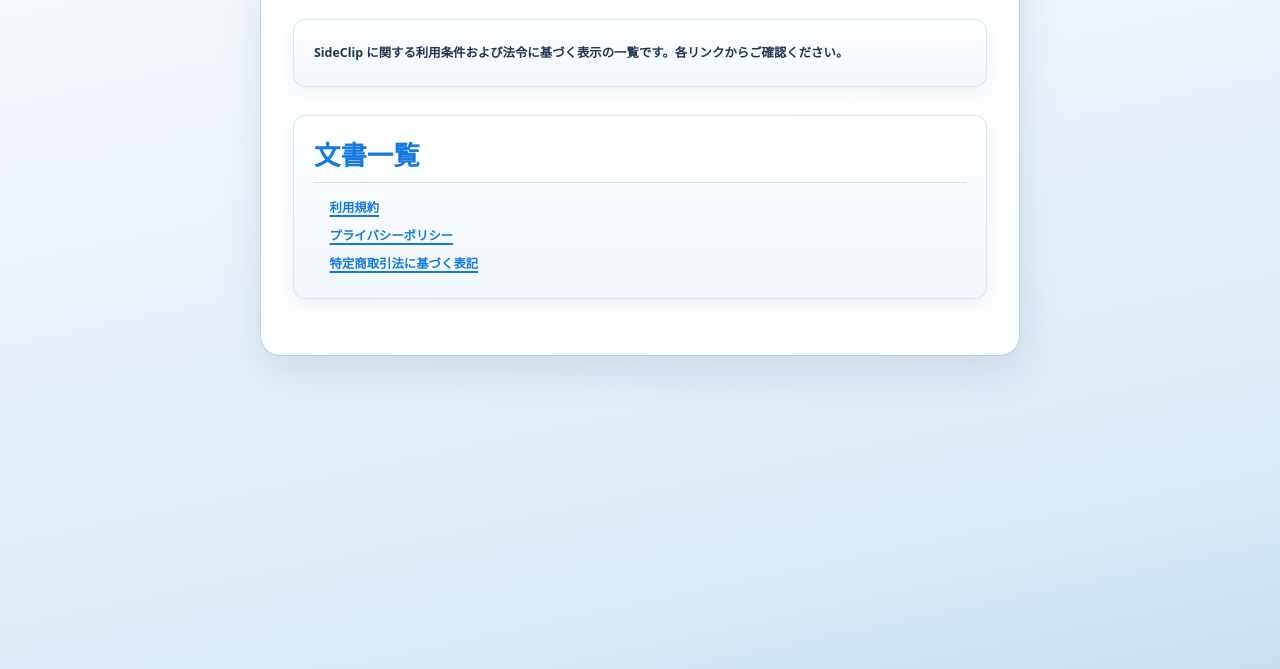
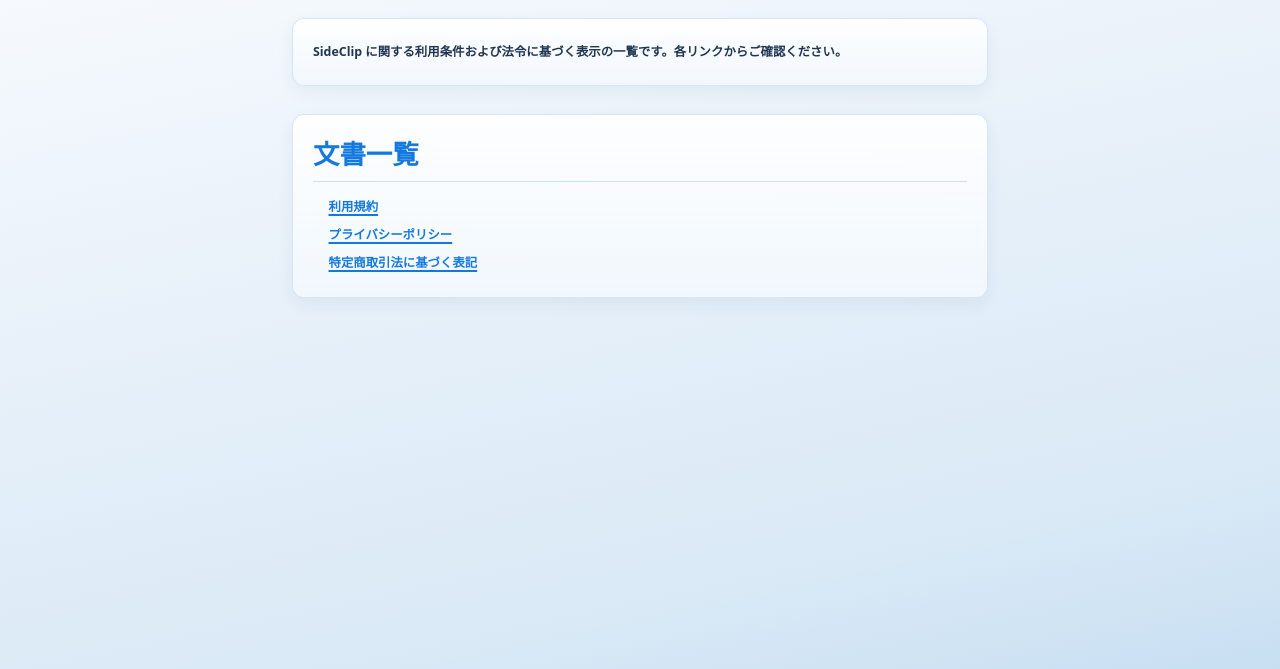
Before and after one commit to sideclipapp-dev/SideClip_LP, a plain HTML site: page legal.html in a window 1280 px wide. Shown: the part 131-800 px from the top of the page. Drawn offline with Linux system fonts and the light colour scheme.

Commit message:
Refactor styles for main page shell to improve visual clarity
- Removed background, border, and shadow styles for a cleaner look.
- Set border-radius and backdrop-filter to none, enhancing the overall transparency and simplicity of the design.

```diff
--- a/styles.css
+++ b/styles.css
@@ -1817,14 +1817,12 @@ main.page-shell:has(> article.doc-page) > article.doc-page {
   max-width: 760px;
   margin-inline: auto;
   padding: clamp(26px, 4.2vw, 48px) clamp(18px, 3.5vw, 32px) clamp(36px, 5vw, 56px);
-  border-radius: clamp(14px, 2.2vw, 20px);
-  background: rgba(255, 255, 255, 0.93);
-  border: 1px solid rgba(160, 200, 232, 0.82);
-  box-shadow:
-    0 14px 44px rgba(10, 52, 100, 0.11),
-    inset 0 1px 0 rgba(255, 255, 255, 0.94);
-  backdrop-filter: blur(10px) saturate(118%);
-  -webkit-backdrop-filter: blur(10px) saturate(118%);
+  border-radius: 0;
+  background: transparent;
+  border: 0;
+  box-shadow: none;
+  backdrop-filter: none;
+  -webkit-backdrop-filter: none;
 }
 
 main.page-shell:has(> article.doc-page) > article.doc-page .doc-page__header {
```
